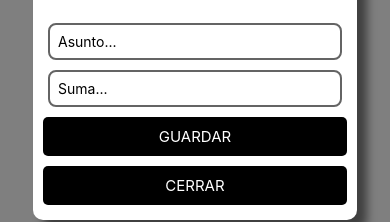
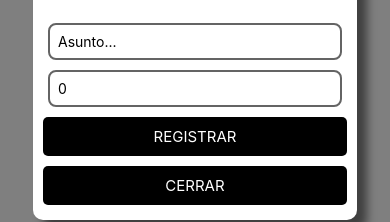
Before and after one commit to nicolasoleinizak/walletyn, a React Native app: screen / in a window 390 px wide. Both pictures are taken after a click on the element 309 px from the left and 163 px from the top of the page. Shown: the part 373-595 px from the top of the page. Built offline with nearby package versions, Linux system fonts and the light colour scheme.

Commit message:
add record registering functions

```diff
--- a/components/Main.js
+++ b/components/Main.js
@@ -53,11 +53,33 @@ class Main extends React.Component{
                 amount: 6000
             },
         }
+        this.register = this.register.bind(this);
         this.openNewModal = this.openNewModal.bind(this);
         this.openEditorModal = this.openEditorModal.bind(this);
         this.closeNewModal = this.closeNewModal.bind(this);
         this.closeEditorModal = this.closeEditorModal.bind(this);
-        this.editor = React.createRef()
+        this.editor = React.createRef();
+    }
+
+    register(type, date, subject, amount){
+        console.log(subject)
+        let maxId = 0;
+        for(let i = 0; i < this.state.records.length; i++){
+            if(this.state.records[i].id > maxId){
+                maxId = this.state.records[i].id
+            }
+        }
+        this.setState( prevState => {
+            return{
+                records: prevState.records.concat({
+                    id: maxId + 1,
+                    type: type,
+                    date: date,
+                    subject: subject,
+                    amount: amount
+                })
+            }
+        })
     }
 
     changeView(viewName){
@@ -124,7 +146,7 @@ class Main extends React.Component{
                 <Editor onClose={this.closeEditorModal} record={this.state.editedRecord} ref={this.editor}/>
             </Modal>
             <Modal visible={this.state.modalNewVisible} animationType='fade' style={generalStyles.modal}>
-                <New onClose={this.closeNewModal}/>
+                <New onClose={this.closeNewModal} onRegister={this.register}/>
             </Modal>
         </View>
         )
--- a/components/New.js
+++ b/components/New.js
@@ -9,16 +9,29 @@ class New extends React.Component{
         super(props);
         this.state = {
             type: 0,
-            date: 114142,
+            date: 0,
+            subject: '',
+            amount: 0
         }
         this.handleDateChange = this.handleDateChange.bind(this);
+        this.handleInputChange = this.handleInputChange.bind(this);
         this.close = this.close.bind(this);
         this.reset = this.reset.bind(this);
+        this.register = this.register.bind(this);
     }
 
     handleDateChange(value){
         this.setState({
             date: timestamp(value)
+        })
+    }
+
+    handleInputChange(value, name){
+        this.setState(prevState => {
+            return{
+                ...prevState,
+                [name]: value
+            }
         })
     }
 
@@ -34,6 +47,17 @@ class New extends React.Component{
         })
     }
 
+    register(){
+        this.props.onRegister(
+            this.state.type,
+            this.state.date,
+            this.state.subject,
+            this.state.amount
+        )
+        this.close();
+    }
+
+
     render(){
         return(
             <View style={generalStyles.modalView}>
@@ -48,12 +72,12 @@ class New extends React.Component{
                             <TouchableHighlight style={generalStyles.switchItem(this.state.type === 0)}><Text style={generalStyles.switchItemText(this.state.type === 0)}>Egresos</Text></TouchableHighlight>
                         </View>
                         <View style={generalStyles.formField}>
-                            <TextInput placeholder='Asunto...' style={generalStyles.textInput}/>
+                            <TextInput placeholder='Asunto...' style={generalStyles.textInput} value={this.state.subject} onChangeText={(value) => this.handleInputChange(value, 'subject')}/>
                         </View>
                         <View style={generalStyles.formField}>
-                            <TextInput placeholder='Suma...' style={generalStyles.textInput}/>
+                            <TextInput placeholder='Suma...' style={generalStyles.textInput} value={String(this.state.amount)} onChangeText={(value) => this.handleInputChange(value, 'amount')}/>
                         </View>
-                        <TouchableHighlight style={generalStyles.button}><Text style={generalStyles.buttonText}>Guardar</Text></TouchableHighlight>
+                        <TouchableHighlight style={generalStyles.button} onPress={this.register}><Text style={generalStyles.buttonText}>Registrar</Text></TouchableHighlight>
                         <TouchableHighlight style={generalStyles.button} onPress={this.close}><Text style={generalStyles.buttonText}>Cerrar</Text></TouchableHighlight>
                     </View>
                 </View>
```
